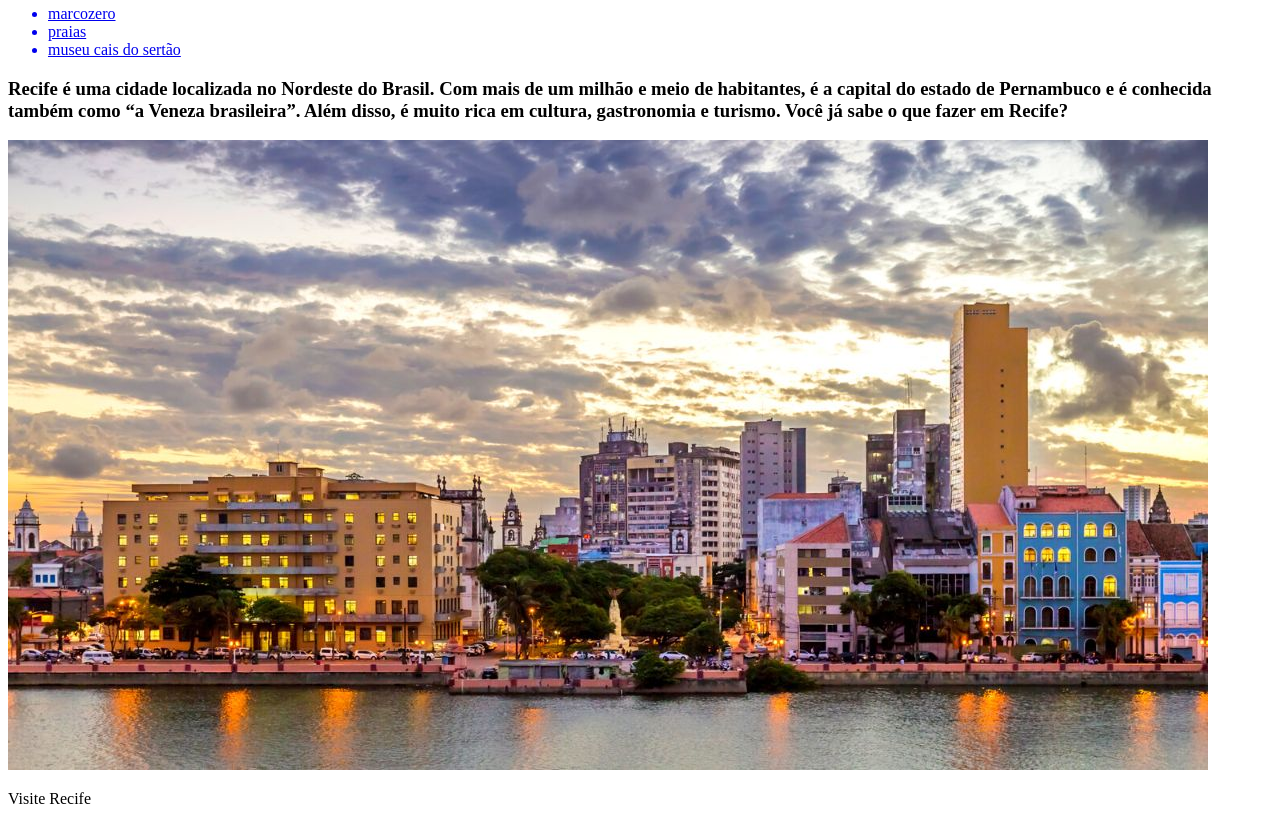
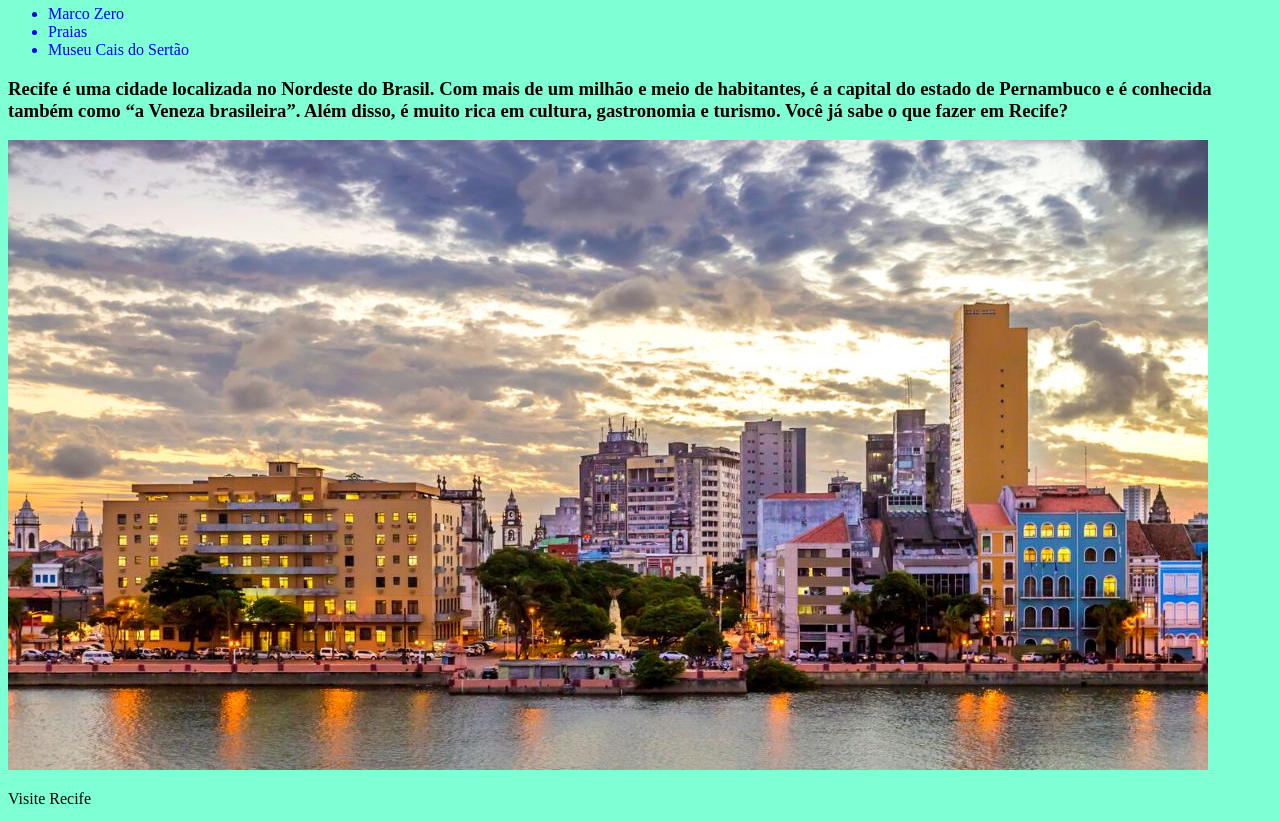
Before and after one commit to jgouveia77/recife, a plain HTML site: page index.html in a window 1280 px wide. Shown: the part 62-883 px from the top of the page. Drawn offline with Linux system fonts and the light colour scheme.

Commit message:
segunda parte

```diff
--- a/index.html
+++ b/index.html
@@ -3,25 +3,26 @@
 <head>
     <meta charset="UTF-8">
     <meta name="viewport" content="width=device-width, initial-scale=1.0">
-    <title>recife</title>
+    <title>Recife</title>
+    <link rel="stylesheet" href="style.css">
 </head>
 <body>
    <header>
 
     <article>
-        <H1>
+        <H1 >
            Recife - Pe
         </H1>
         <nav>
             <ul>
-                <a target="_blank" href="marcozero.html">
-                    <li>marcozero</li>
+                <a target="_blank" href="Marco Zero.html">
+                    <li>Marco Zero</li>
                 </a>
-                <a target="_blank" href="praias.html">
-                    <li>praias</li>
+                <a target="_blank" href="Praias.html">
+                    <li>Praias</li>
                 </a>
-                <a target="_blank" href="museu cais do sertão.html">
-                    <li>museu cais do sertão</li>
+                <a target="_blank" href="Museu Cais do Sertão.html">
+                    <li>Museu Cais do Sertão</li>
                 </a>
             </ul>
         </nav>
@@ -43,6 +44,9 @@
         <p>
             visite nossas redes
         </p>
+        <a href="https://www.instagram.com/">
+            <img src="igfb.jpg" alt="">
+        </a>
     </div>
 </footer>
 </html>
--- a/style.css
+++ b/style.css
@@ -0,0 +1,9 @@
+a {
+    text-decoration: none;
+}
+body {
+    background-color: aquamarine;
+}
+.recife {
+    background-color: darkgray;
+}
```
Also changed, not shown: Marco Zero.html (renamed from marcozero.html, +7 -2 lines), museu cais do sertão.html (+7 -1 lines), praias.html (+5 -1 lines), igfb.jpg (added), img.png (added).
